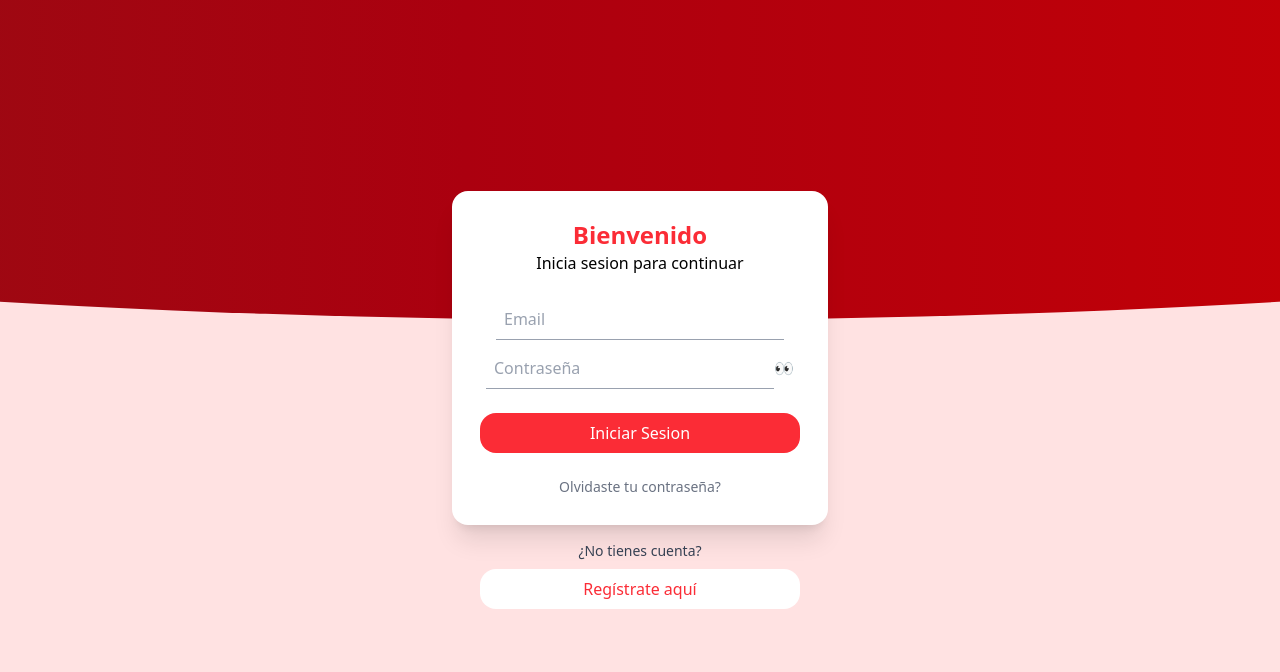
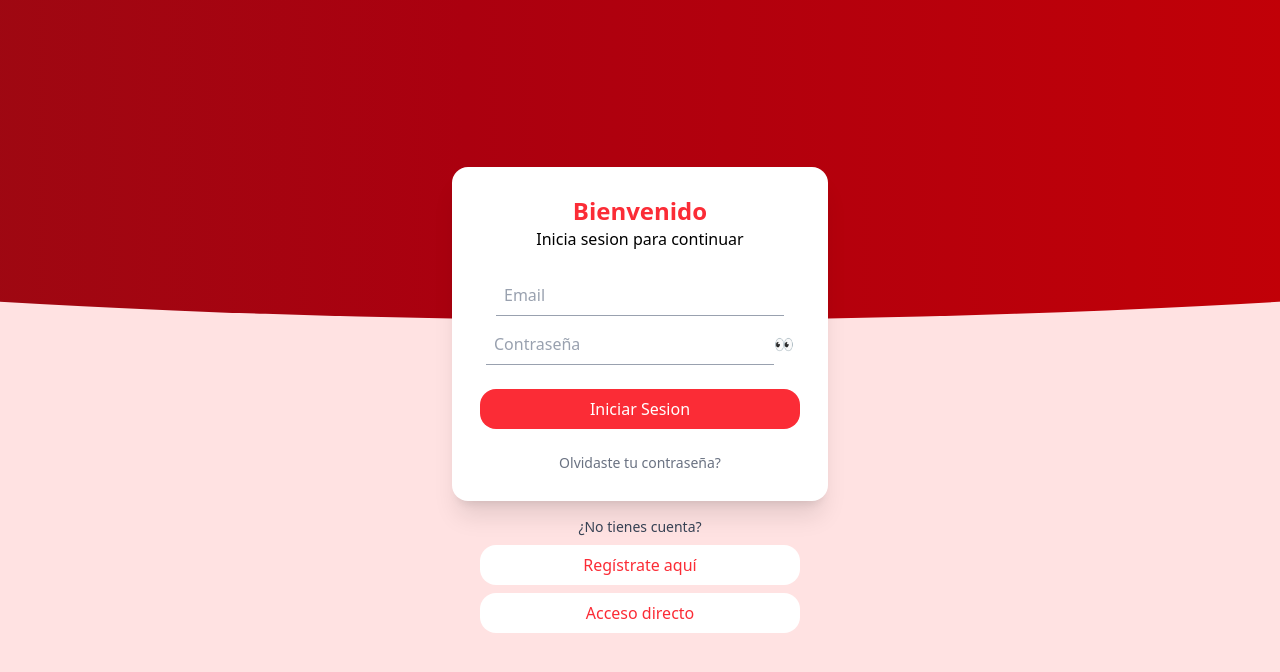
Before and after one commit to Osvaldx/Koda-App-2025, an Angular app: page /login in a window 1280 px wide. Shown: the top 672 px of the page. Built offline with nearby package versions, Linux system fonts and the light colour scheme.

Commit message:
Agregado de acceso directo

```diff
--- a/src/app/pages/auth/login/login.html
+++ b/src/app/pages/auth/login/login.html
@@ -36,9 +36,13 @@
 
     <div class="relative z-10 text-center text-gray-700 mt-4">
         <p class="text-sm">¿No tienes cuenta?</p>
-        <button
+        <button (click)="navigateToRegister()"
             class="bg-white text-red-500 rounded-2xl w-80 p-2 mt-2">
                 Regístrate aquí
         </button>
     </div>
+    <button (click)="accessDirect(0)"
+            class="bg-white text-red-500 rounded-2xl w-80 p-2 mt-2">
+                Acceso directo
+        </button>
 </main>
```
